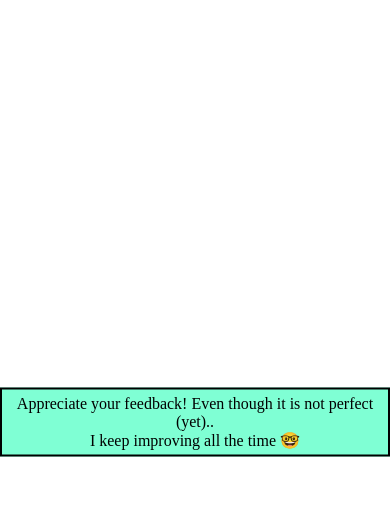
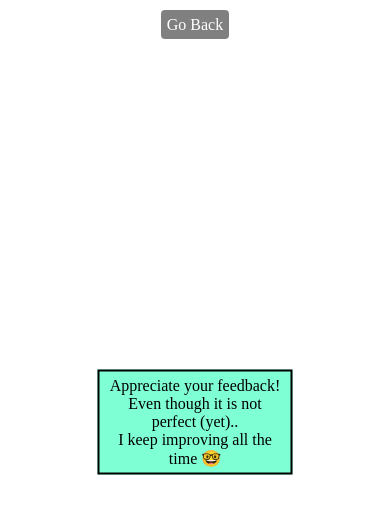
Before and after one commit to ShirWein/IntroToWebDev, a website: page results.html in a window 390 px wide. Drawn offline with Linux system fonts and the light colour scheme.

Commit message:
more mobile

```diff
--- a/results.html
+++ b/results.html
@@ -1,3 +1,59 @@
+<!DOCTYPE html>
+<html lang="en">
+<head>
+    <meta charset="UTF-8" />
+    <meta http-equiv="X-UA-Compatible" content="IE=edge" />
+    <meta name="viewport" content="width=device-width, initial-scale=1.0" />
+    <title>Feedback Results</title>
+    <style>
+      .container {
+        position: absolute;
+        left: 50%;
+        top: 50%;
+        transform: translate(-50%, -50%);
+        background: aquamarine;
+        border: 2px solid black;
+        padding: 5px;
+        text-align: center;
+      }
+
+      .backButton p {
+        text-align: center;
+        cursor: pointer;
+        left: 60%;
+        top: 60%;
+      }
+
+      a {
+        background-color: gray;
+        color: white;
+        text-decoration: none;
+        padding: 6px;
+        border-radius: 4px;
+      }
+
+      a:hover {
+        transform: scale(1.35, 1.35);
+        padding: 10px;
+      }
+
+    </style>
+</head>
+<body>
+    <div class="container">
+        Appreciate your feedback! Even though it is not perfect (yet)..<br />I
+        keep improving all the time 🤓
+    </div>
+    <div class="backButton">
+      <p><a href="./index.html">Go Back</a></p>
+    </div>
+</body>
+</html>
+
+
+
+<!--
+
 <!DOCTYPE html>
 <html lang="en">
 <head>
@@ -30,8 +86,8 @@
 
 <body>
     <div class="container">
-        <p>Appreciate your feedback! Even though it is not perfect (yet)..<br/>I keep improving all the time 🤓</p>
+        <div class="child">Appreciate your feedback! Even though it is not perfect (yet)..<br/>I keep improving all the time 🤓</div>
     </div>
 </body>
 
-</html>
+</html> -->
--- a/style.css
+++ b/style.css
@@ -1,6 +1,6 @@
-/* html, body {
+html, body {
     height: 100%;
-} */
+}
 
 /* body.lightMode, .layout, .header, main, aside, footer {
     background-color: #ccd6f6;
@@ -21,6 +21,10 @@ a {
     cursor: pointer;
     text-decoration: none;
     color: #8892b0;
+}
+
+span:hover {
+    text-shadow: 2px 2px 4px #f5f2f2;
 }
 
 li > a[target=_blank] {
@@ -69,8 +73,13 @@ img {
     height: auto;
 }
 
+
 .email a:hover {
     color:#64FFDA;
+}
+
+.email {
+    text-align: center;
 }
 
 .layout {
@@ -131,9 +140,7 @@ aside {
 }
 
 .sidebar ul {
-
     padding: 0;
-
 }
 
 .sidebar ul li a{
@@ -424,6 +431,10 @@ footer {
     width: 32px;
 }
 
+.brand-logo:hover {
+    box-shadow: 4px 4px 5px lightblue}
+
+
 .rounded-circle {
     border-radius: 50%!important;
 }
@@ -431,22 +442,17 @@ footer {
 /* MOBILE */
 @media only screen and (max-width: 700px) {
 
-    body {
-        background-color: #0A192F;
-    }
     .sidebar ul {
         width: 100%;
-        height: 230px;
         top: 62px;
         right: 0;
         z-index: 2;
-        padding-left: 0rem
+        padding-left: 0rem;
+        margin-bottom: 0;
     }
 
     .sidebar ul li {
         display: block;
-        margin-top: 10px;
-        margin-bottom: 10px;
     }
 
     .sidebar ul li a {
@@ -462,13 +468,16 @@ footer {
     .main-content {
         display: block;
         margin-left: 18px;
-        margin-top: 213px;
         margin-right: 15px;
         text-align: center;}
 
-    .user-info, .buttons {
+    .user-info, .buttons, .feedback {
         display: block;
     }
+
+    .movie_right {
+        float:none;
+      }
 
     a {
         text-align: center;
```
Also changed, not shown: index.html (+3 -5 lines).
